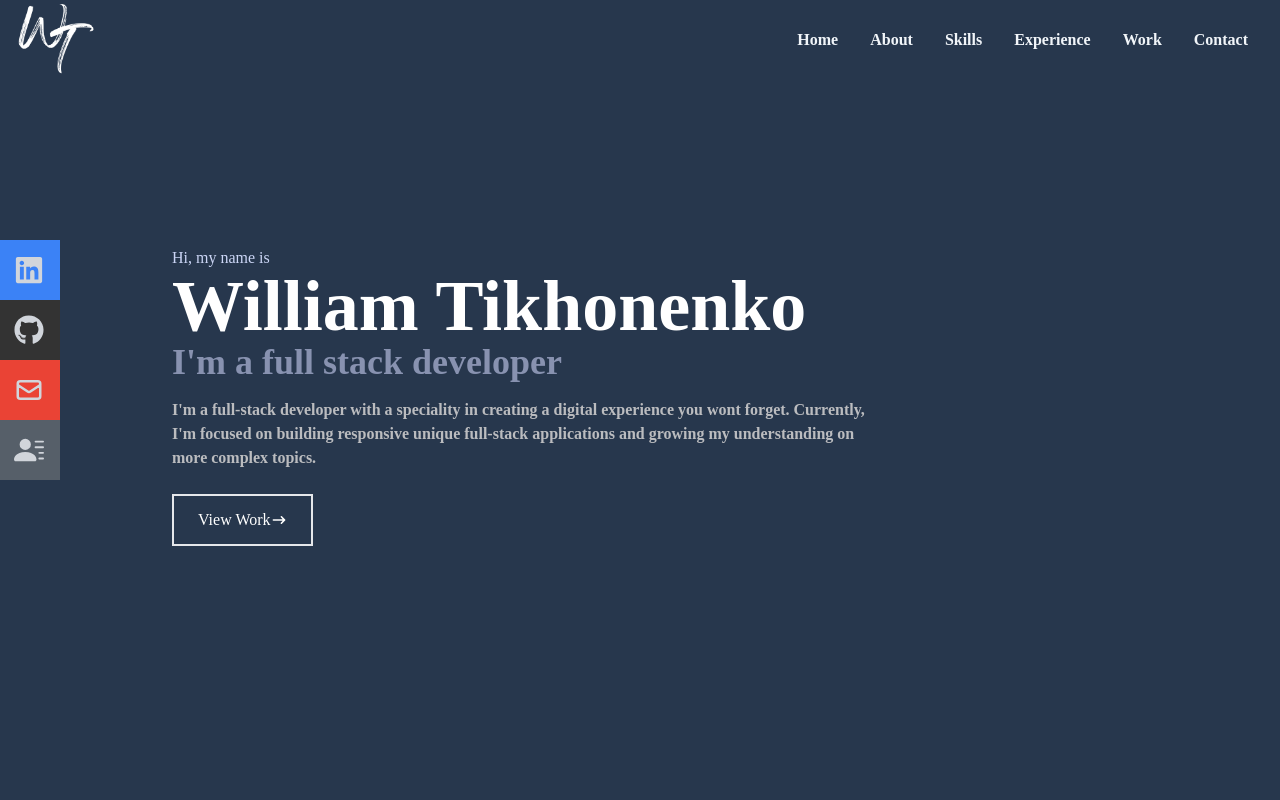
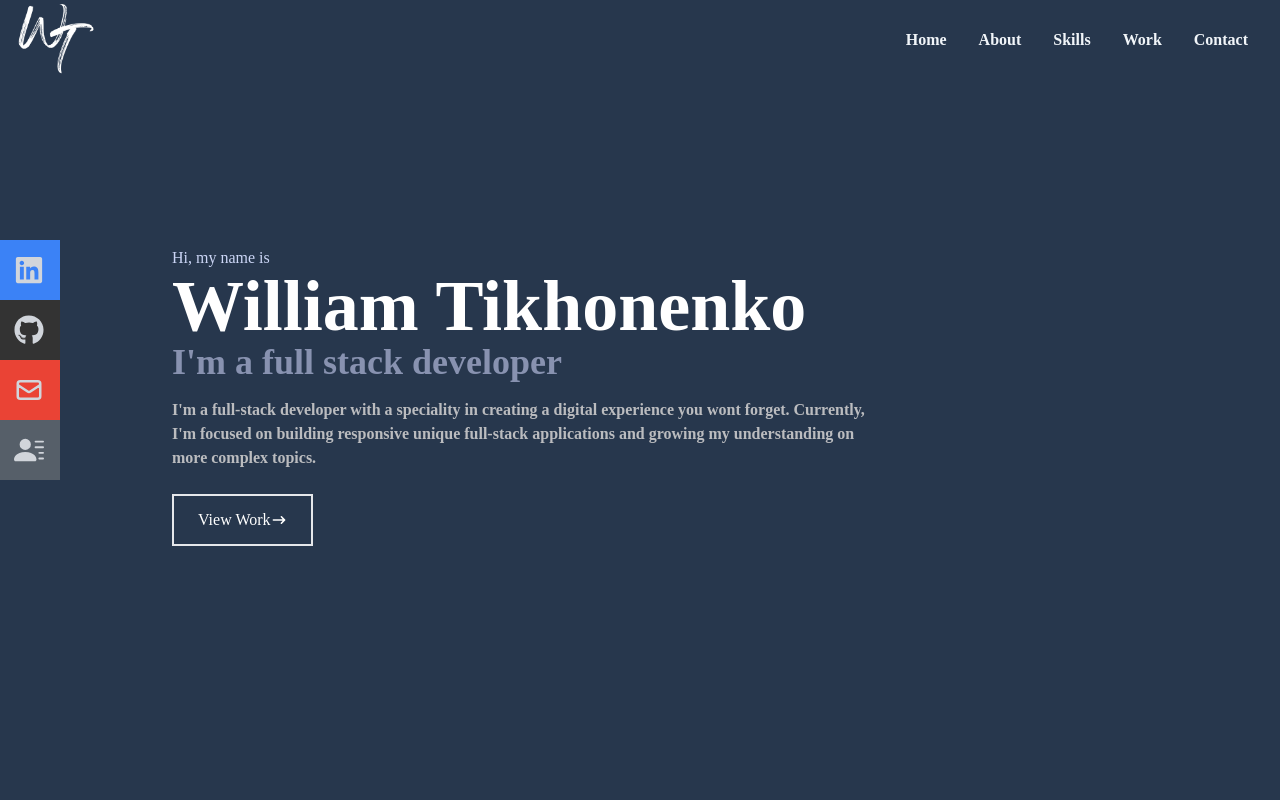
Before and after one commit to WillZealot/ReactPortfolio, a React (Create React App) app in the folder reactportfolio/: page / in a window 1280 px wide. Shown: the top 800 px of the page. Built offline with nearby package versions, Linux system fonts and the light colour scheme.

Commit message:
finsihed th ebasic functionality of everything using getfomrms.io to handle the form

```diff
--- a/reactportfolio/package.json
+++ b/reactportfolio/package.json
@@ -11,6 +11,7 @@
     "react-dom": "^18.2.0",
     "react-icons": "^4.11.0",
     "react-scripts": "5.0.1",
+    "react-scroll": "^1.8.9",
     "web-vitals": "^2.1.4"
   },
   "scripts": {
--- a/reactportfolio/src/App.js
+++ b/reactportfolio/src/App.js
@@ -1,4 +1,5 @@
 import About from "./components/About";
+import Contact from "./components/Contact";
 import Navbar from "./components/Navbar";
 import Skills from "./components/Skills";
 import Work from "./components/Work";
@@ -12,6 +13,7 @@ function App() {
       <About></About>
       <Skills></Skills>
       <Work></Work>
+      <Contact></Contact>
     </div>
   );
 }
--- /dev/null
+++ b/reactportfolio/src/components/Contact.jsx
@@ -0,0 +1,23 @@
+import React from 'react'
+
+const Contact = () => {
+  return (
+    <div name="contact"className='w-full h-screen bg-[#27374D] flex justify-center items-center p-4'>
+    <form action="https://getform.io/f/cf6a9e94-8dff-45e1-812a-b089f9b6dbdb" method="POST" className='flex flex-col max-w-[600px] w-full'>
+        <div className='pb-8'>
+            <p className='text-4xl font-bold inline border-b-4 border-gray-300 text-white'>Contact</p>
+            <p className='text-white py-4'>// Submit the form below or send me an email - williamtikhonenko@gmail.com</p>
+        </div>
+        <input className='bg-[#ccd6f6]' type="text" placeholder="Name" name="name">
+        </input>
+        <input className='my-4 p-2 bg-[#ccd6f6]' type="email" placeholder="Email" name="email">
+        </input>
+        <textarea className='bg-[#ccd6f6]' placeholder="Message" name="message" rows="10">
+        </textarea>
+        <button className='text-white border-2 hover:bg-white hover: border-white px-4 py-3 my-8 mx-auto flex items-center hover:text-black'>Let's Talk</button>
+    </form>
+    </div>
+  )
+}
+
+export default Contact
--- a/reactportfolio/src/components/Navbar.jsx
+++ b/reactportfolio/src/components/Navbar.jsx
@@ -3,6 +3,7 @@ import {FaBars, FaTimes, FaGithub, FaLinkedin} from "react-icons/fa";
 import {HiOutlineMail} from 'react-icons/hi';
 import {BsFillPersonLinesFill} from 'react-icons/bs'
 import Logo from "../assets/logo3.png";
+import { Link } from 'react-scroll';
 
 const Navbar = () => {
 
@@ -17,12 +18,31 @@ const Navbar = () => {
 
         {/* menu */}
             <ul className='md:flex hidden'>
-                <li>Home</li>
-                <li>About</li>
-                <li>Skills</li>
-                <li>Experience</li>
-                <li>Work</li>
-                <li>Contact</li>
+                <li>
+                <Link to="home" spy={true} smooth={true} duration={500} >
+                Home
+                </Link>
+                </li>
+                <li>
+                <Link to="about" spy={true} smooth={true} duration={500} >
+                About
+                </Link>
+                </li>
+                <li>
+                <Link to="skills" spy={true} smooth={true} duration={500} >
+                Skills
+                </Link>
+                </li>
+                <li>
+                <Link to="work" spy={true} smooth={true} duration={500} >
+                Work
+                </Link>
+                </li>
+                <li>
+                <Link to="contact" spy={true} smooth={true} duration={500} >
+                Contact
+                </Link>
+                </li>
             </ul>
 
 
@@ -32,12 +52,21 @@ const Navbar = () => {
         </div>
         {/* Mobile Menu */}
         <ul className={!nav ? 'hidden': 'absolute top-0 left-0 w-full h-screen bg-[#27374D] flex flex-col justify-center items-center'}>
-            <li className='py-6 text-4xl'>Home</li>
-            <li className='py-6 text-4xl'>About</li>
-            <li className='py-6 text-4xl'>Skills</li>
-            <li className='py-6 text-4xl'>Experience</li>
-            <li className='py-6 text-4xl'>Work</li>
-            <li className='py-6 text-4xl'>Contact</li>
+            <li className='py-6 text-4xl'><Link onClick={handleClick} to="home" spy={true} smooth={true} duration={500} >
+                Home
+                </Link></li>
+            <li className='py-6 text-4xl'><Link onClick={handleClick} to="about" spy={true} smooth={true} duration={500} >
+                About
+                </Link></li>
+            <li className='py-6 text-4xl'><Link onClick={handleClick} to="skills" spy={true} smooth={true} duration={500} >
+                Skills
+                </Link></li>
+            <li className='py-6 text-4xl'><Link onClick={handleClick} to="work" spy={true} smooth={true} duration={500} >
+                Work
+                </Link></li>
+            <li className='py-6 text-4xl'><Link onClick={handleClick} to="contact" spy={true} smooth={true} duration={500} >
+                Contact
+                </Link></li>
         </ul>
 
 
```
Also changed, not shown: 1 other file (tests, documents, lock files or other folders).
